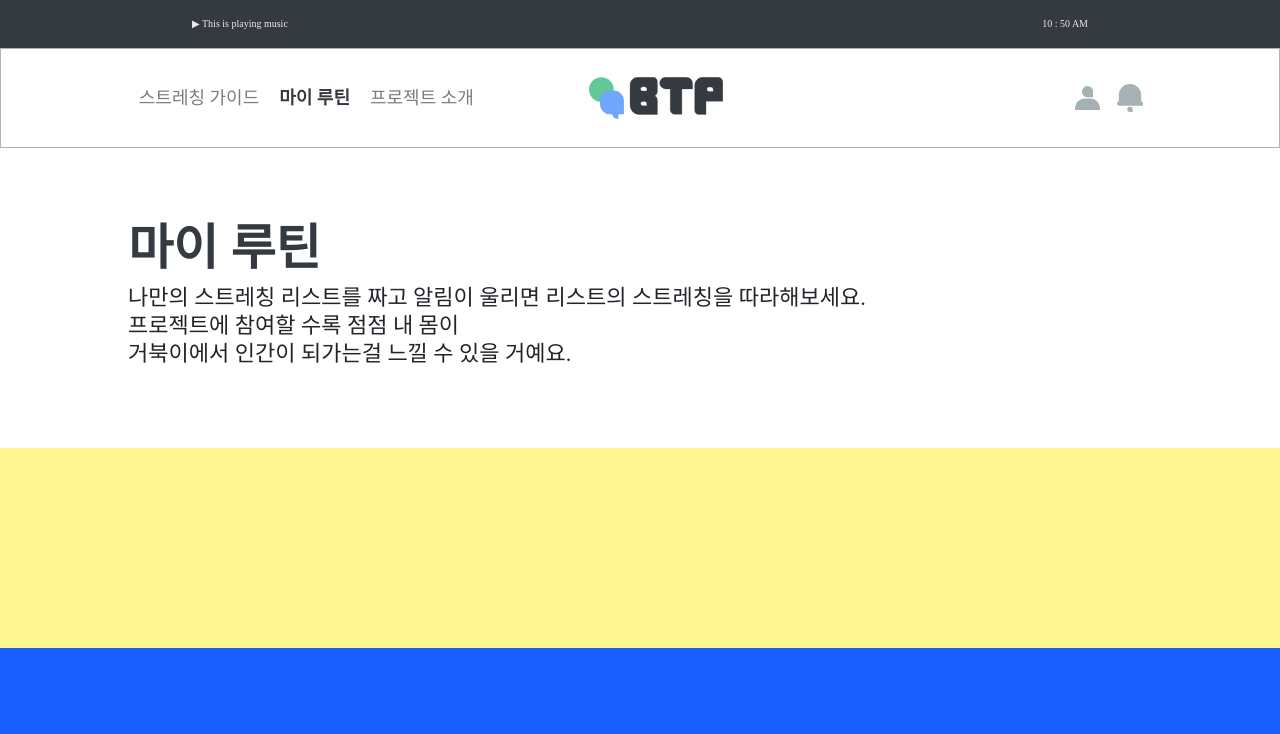
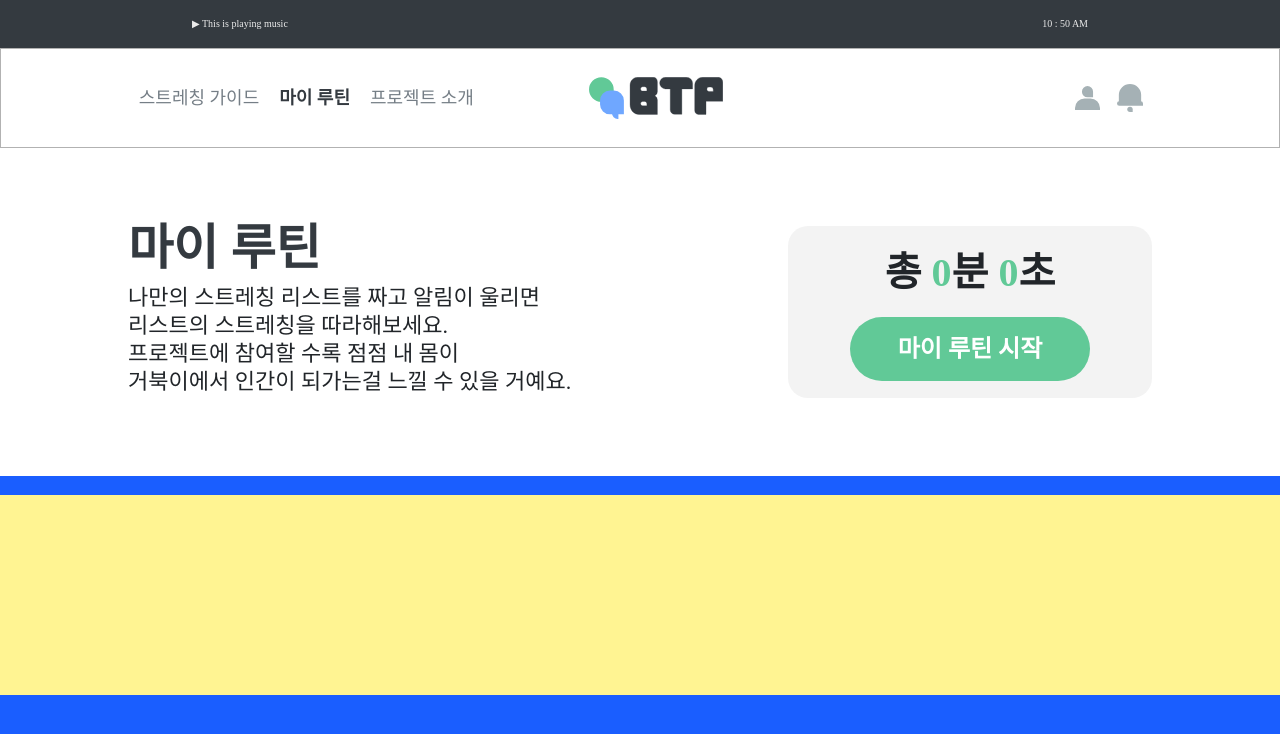
Before and after one commit to turtle-engineers/BTP_ui, a Vue app: page /myroutine in a window 1280 px wide. Shown: the top 734 px of the page. Built offline with nearby package versions, Linux system fonts and the light colour scheme; a web font is replaced by a local one.

Commit message:
마이루틴 상단 부분

```diff
--- a/src/assets/scss/components/myroutine.scss
+++ b/src/assets/scss/components/myroutine.scss
@@ -1,3 +1,49 @@
+$btp-green: #61c997;
+
 .app-container {
   background-color: white;
 }
+
+.routine-title {
+  display: flex;
+  flex-direction: row;
+  align-items: center;
+  margin-bottom: 18.54px;
+  justify-content: space-between;
+  white-space: nowrap;
+}
+
+.routine-starter {
+  display: flex;
+  flex-direction: column;
+  align-items: center;
+  justify-content: center;
+  background-color: rgba(196, 196, 196, 0.2);
+  text-align: center;
+  vertical-align: middle;
+  border-radius: 20px;
+  height: 172px;
+  width: 364px;
+  border-radius: 20px;
+  p {
+    margin-bottom: 14px;
+    text-align: center;
+    font-size: 40px;
+    font-weight: 700;
+    span {
+      color: $btp-green;
+    }
+  }
+  button {
+    padding: 14px 48px;
+    background-color: $btp-green;
+    border-radius: 46px;
+    font-size: 24px;
+    font-weight: 700;
+    color: white;
+  }
+}
+
+.routine-menu {
+  font-size: 30px;
+}
--- a/src/views/MyRoutine.vue
+++ b/src/views/MyRoutine.vue
@@ -2,14 +2,29 @@
   <div class="app-container">
     <simpleheader></simpleheader>
     <div class="btp-container">
+      <div class="routine-title">
         <section class="btp-title">
           <h1>마이 루틴</h1>
           <p>
-          나만의 스트레칭 리스트를 짜고 알림이 울리면 리스트의 스트레칭을 따라해보세요. <br />
+            나만의 스트레칭 리스트를 짜고 알림이 울리면 <br />
+            리스트의 스트레칭을 따라해보세요. <br />
             프로젝트에 참여할 수록 점점 내 몸이 <br />
             거북이에서 인간이 되가는걸 느낄 수 있을 거예요.
           </p>
         </section>
+
+        <!-- 시간, 시작 -->
+        <article class="routine-starter">
+          <p>
+            총 <span>{{ minutes }}</span
+            >분 <span>{{ seconds }}</span
+            >초
+          </p>
+          <router-link to="/MyRoutineStretching">
+            <button type="button">마이 루틴 시작</button>
+          </router-link>
+        </article>
+      </div>
     </div>
   </div>
 </template>
@@ -21,6 +36,12 @@
 <script>
 import simpleheader from "../components/layout/simpleheader.vue";
 export default {
+  data() {
+    return {
+      minutes: 0,
+      seconds: 0,
+    };
+  },
   components: {
     simpleheader,
   },
```
Lines whose indentation alone changed are shown as unchanged.
